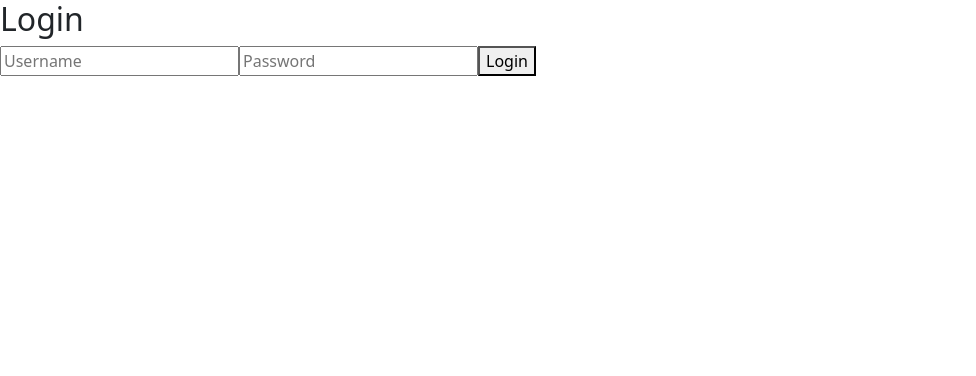
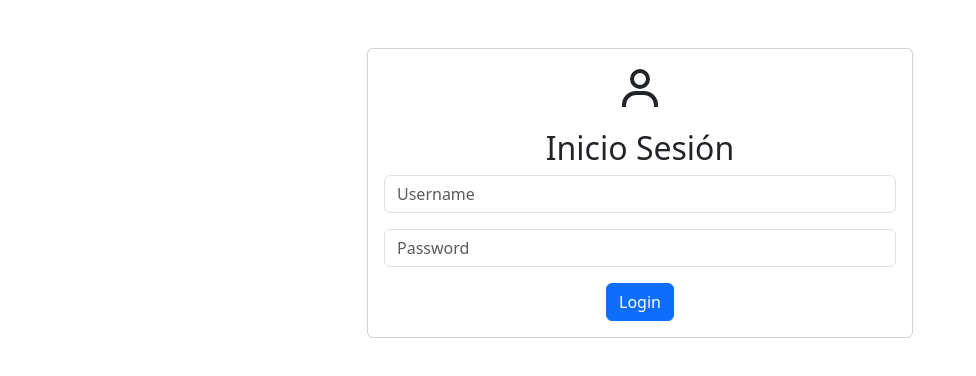
Before and after one commit to JoseSalasCalderon/IF4101_Proyecto2, a React (Create React App) app in the folder Empresa/proyecto2empresafront/: page / in a window 1280 px wide. Shown: the top 376 px of the page, without its empty margins (0-976 px from the left). Built offline with nearby package versions, Linux system fonts and the light colour scheme.

Commit message:
Estetica login

```diff
--- a/Empresa/proyecto2empresafront/package.json
+++ b/Empresa/proyecto2empresafront/package.json
@@ -10,6 +10,7 @@
     "bootstrap": "^5.3.3",
     "react": "^18.3.1",
     "react-dom": "^18.3.1",
+    "react-icons": "^5.2.1",
     "react-router": "^6.23.1",
     "react-router-dom": "^6.23.1",
     "react-scripts": "5.0.1",
--- a/Empresa/proyecto2empresafront/src/components/HomeAdminComponent.jsx
+++ b/Empresa/proyecto2empresafront/src/components/HomeAdminComponent.jsx
@@ -2,6 +2,6 @@ import React from 'react'
 
 export const HomeAdminComponent = ({ usuarioSesion }) => {
   return (
-    <div>HomeAdminComponent {usuarioSesion.nombreUsuario}</div>
+    <div>Bienvenido {usuarioSesion.nombreUsuario}!</div>
   )
 }
--- a/Empresa/proyecto2empresafront/src/components/LoginComponent.jsx
+++ b/Empresa/proyecto2empresafront/src/components/LoginComponent.jsx
@@ -1,5 +1,6 @@
 import React, {useState} from 'react'
 import LoginService from '../services/LoginService';
+import { BiUser } from 'react-icons/bi';
 
 export const LoginComponent = ({ loginApp }) => {
     const [nombreUsuario, setNombreUsuario] = useState('');
@@ -16,21 +17,46 @@ export const LoginComponent = ({ loginApp }) => {
     }
 
     return (
-        <div>
-        <h2>Login</h2>
+        <div className="container mt-5">
+            <div className="row justify-content-center">
+                <div className="col-md-6">
+                    <div className="card">
+                        <div className="card-body text-center">
+                        <BiUser style={{ fontSize: '3rem', marginBottom: '1rem' }} /> {/* Usa el ícono de usuario */}
+                            <h2 className="card-title text-center">Inicio Sesión</h2>
+                            <div className="form-group mb-3">
                                 <input
                                     type="text"
+                                    className="form-control"
+                                    id="username"
                                     placeholder="Username"
                                     value={nombreUsuario}
                                     onChange={e => setNombreUsuario(e.target.value)}
                                 />
+                            </div>
+                            <div className="form-group mb-3">
                                 <input
                                     type="password"
+                                    className="form-control"
+                                    id="password"
                                     placeholder="Password"
                                     value={contrasenna}
                                     onChange={e => setContrasenna(e.target.value)}
                                 />
-        <button onClick={login}>Login</button>
+                            </div>
+                            <div className="text-center">
+                                <button
+                                    type="button"
+                                    className="btn btn-primary"
+                                    onClick={login}
+                                >
+                                    Login
+                                </button>
+                            </div>
+                        </div>
+                    </div>
+                </div>
+            </div>
         </div>
     )
 }
```
Also changed, not shown: 1 other file (tests, documents, lock files or other folders). Lines whose indentation alone changed are shown as unchanged.
